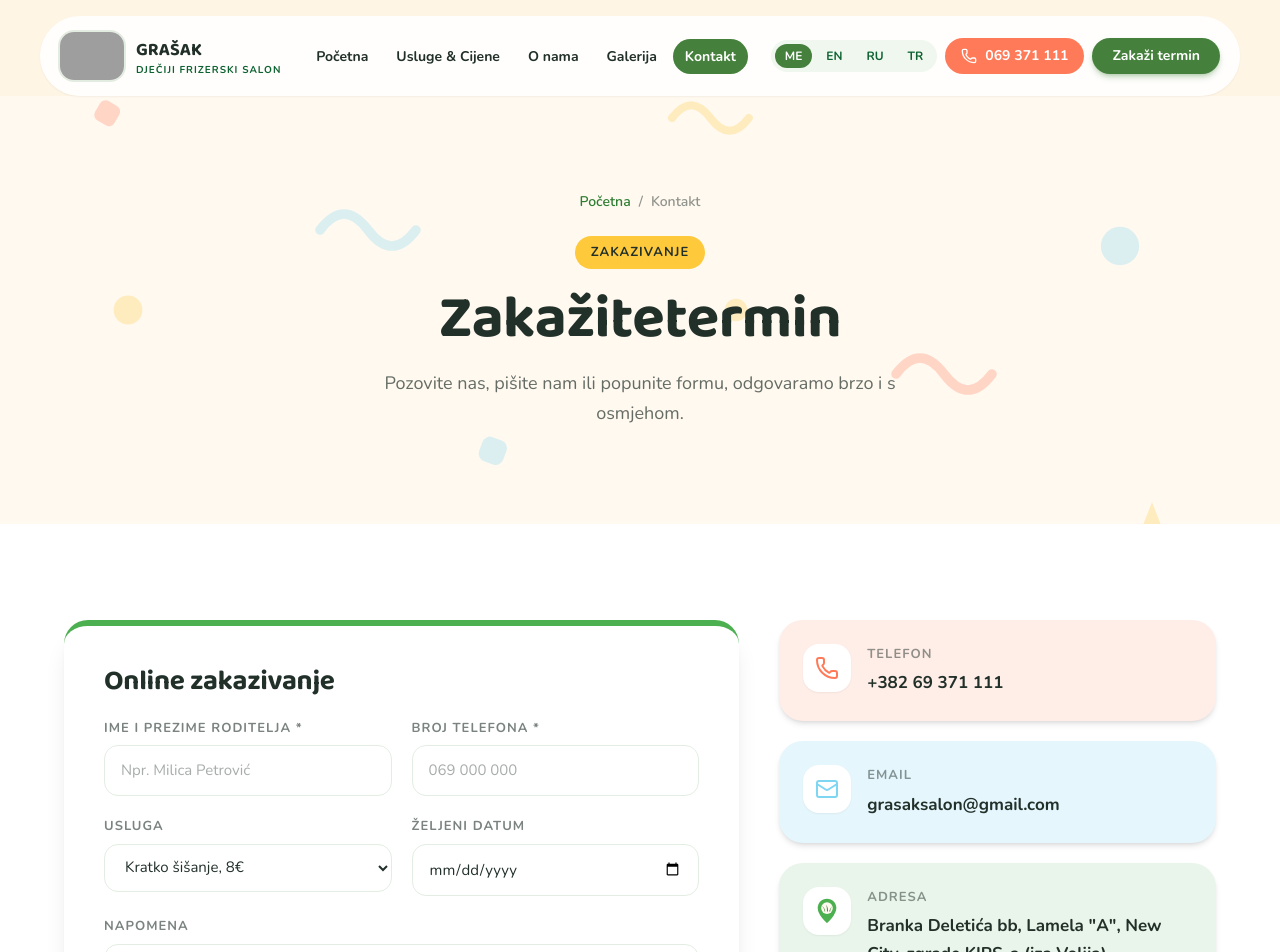
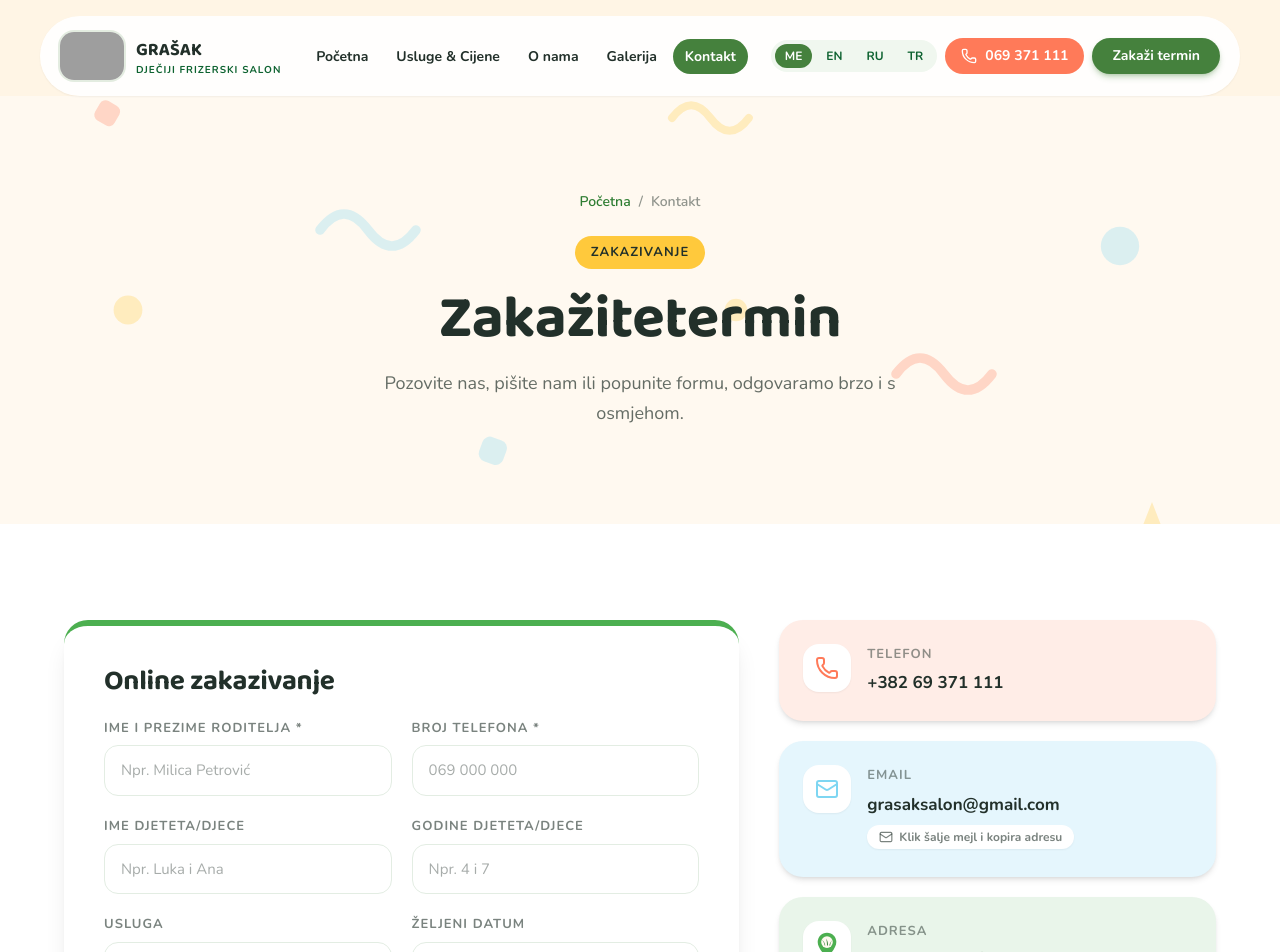
Before and after one commit to radovansusic/grasak-website, a React (Vite) app: page /kontakt in a window 1280 px wide. Shown: the top 952 px of the page. Built offline with nearby package versions, Linux system fonts and the light colour scheme; grey boxes are pictures that could not be loaded.

Commit message:
feat: vektorski logo, broj recenzija, polja dijete/godine u formi

```diff
--- a/index.html
+++ b/index.html
@@ -4,7 +4,7 @@
     <meta charset="UTF-8" />
     <meta name="viewport" content="width=device-width, initial-scale=1.0" />
     <meta name="description" content="Grašak — prvi dječiji frizerski salon u Crnoj Gori. Bez suza. Bez straha. Samo osmjesi i super frizure!" />
-    <link rel="icon" type="image/jpeg" href="/logo.jpg" />
+    <link rel="icon" type="image/png" href="/logo-192.png" />
     <link rel="preconnect" href="https://fonts.googleapis.com" />
     <link rel="preconnect" href="https://fonts.gstatic.com" crossorigin />
     <link
@@ -13,7 +13,7 @@
     />
     <title>Grašak — Dječiji frizerski salon | Podgorica</title>
     <meta name="theme-color" content="#45813D" />
-    <link rel="apple-touch-icon" href="/logo.jpg" />
+    <link rel="apple-touch-icon" href="/logo-192.png" />
     <meta property="og:type" content="website" />
     <meta property="og:title" content="Grašak — Dječiji frizerski salon | Podgorica" />
     <meta property="og:description" content="Prvi dječiji frizerski salon u Crnoj Gori. Bez straha, kroz igru — samo osmjesi i super frizure! Šišanje od 8€, svaki dan osim ponedjeljka." />
--- a/scripts/fetch-assets.mjs
+++ b/scripts/fetch-assets.mjs
@@ -48,7 +48,9 @@ const ASSETS = {
   'real-tri_za_ustedu.jpg': 'https://grasaksalon.me/images/tri_za_ustedu.jpg',
   'real-prvo_sisanje.jpg': 'https://grasaksalon.me/images/prvo_sisanje.jpg',
   'real-nikola.jpg': 'https://grasaksalon.me/images/nikola.jpg',
-  'logo.jpg': 'https://raw.githubusercontent.com/radovansusic/grasak-website/main/public/images/logo-large.jpg',
+  'logo.png': 'https://www.kimi.com/apiv2-files/sign-obj/kimi-fs%2Ffiles%2Fblob%2Feafb28733741d34d7ddb89db008bbf298edb0c6c823df8698e9454f2cfab55c5?filename=logo.png&sig=YDuKkSELuDQb19-cMfz_WOB1ZLLrYK96gYeAWUG-Sms=&t=o',
+  'logo-footer.png': 'https://www.kimi.com/apiv2-files/sign-obj/kimi-fs%2Ffiles%2Fblob%2F475588b025f589562bb916386c9fa9bb5715f434554e4f54f2b1d082869de555?filename=logo-footer.png&sig=u9JEXxNRyzADrahfMqo30kFSRF_PVeyQYR5IhW1q_kQ=&t=o',
+  'logo-192.png': 'https://www.kimi.com/apiv2-files/sign-obj/kimi-fs%2Ffiles%2Fblob%2Fee4045d08950c26e53a354fe99be410a9f256c72ffa6e963e98d62784d3cecf3?filename=logo-192.png&sig=4xCiDLiosklOiv7tumLjI9tyxCiFwcGD2FV5Y742pFA=&t=o',
 }
 
 let failed = 0
--- a/src/components/BookingForm.tsx
+++ b/src/components/BookingForm.tsx
@@ -77,6 +77,21 @@ export default function BookingForm() {
               />
             </div>
             <div className="grid gap-4 sm:grid-cols-2">
+              <input
+                placeholder={tr('booking.childName')}
+                className={inputCls}
+                aria-label={tr('booking.childName')}
+              />
+              <input
+                type="text"
+                inputMode="numeric"
+                pattern="[0-9]+"
+                placeholder={tr('booking.childAge')}
+                className={inputCls}
+                aria-label={tr('booking.childAge')}
+              />
+            </div>
+            <div className="grid gap-4 sm:grid-cols-2">
               <select required defaultValue="" className={inputCls} aria-label={tr('booking.serviceLabel')}>
                 <option value="" disabled>
                   {tr('booking.selectService')}
--- a/src/components/Footer.tsx
+++ b/src/components/Footer.tsx
@@ -28,7 +28,7 @@ export default function Footer() {
       >
         <div>
           <span className="flex items-center gap-3">
-            <img src="/logo.jpg" alt="Grašak" className="h-14 w-auto rounded-xl ring-2 ring-white/20" />
+            <img src="/logo-footer.png" alt="Grašak" className="h-14 w-auto rounded-xl ring-2 ring-white/20" />
             <span className="font-display text-2xl font-bold text-white">GRAŠAK</span>
           </span>
           <p className="mt-4 text-sm leading-relaxed">
--- a/src/components/Navbar.tsx
+++ b/src/components/Navbar.tsx
@@ -73,7 +73,7 @@ export default function Navbar() {
       >
         <Link to="/" className="flex items-center gap-3" onClick={() => setOpen(false)}>
           <img
-            src="/logo.jpg"
+            src="/logo.png"
             alt="Grašak logo"
             className={cn(
               'w-auto rounded-xl ring-2 ring-grass/15 transition-all duration-300',
--- a/src/components/PageLoader.tsx
+++ b/src/components/PageLoader.tsx
@@ -37,7 +37,7 @@ export default function PageLoader() {
           aria-hidden="true"
         >
           <motion.img
-            src="/logo.jpg"
+            src="/logo.png"
             alt=""
             initial={{ rotate: 0, scale: 0.85, opacity: 0 }}
             animate={{ rotate: 360, scale: 1, opacity: 1 }}
--- a/src/data/reviews.ts
+++ b/src/data/reviews.ts
@@ -6,6 +6,8 @@ export const GOOGLE_MAPS_URL =
   'https://www.google.com/maps/place/GRAŠAK/data=!4m2!3m1!1s0x0:0x1ae339b0be9d7c95'
 
 export const GOOGLE_RATING = 4.5
+
+export const GOOGLE_REVIEW_COUNT = 50
 
 export interface Review {
   name: string
--- a/src/pages/Home.tsx
+++ b/src/pages/Home.tsx
@@ -2,7 +2,7 @@ import { Link } from 'react-router'
 import { motion } from 'framer-motion'
 import type { Variants } from 'framer-motion'
 import { Scissors, Smile, Star, Instagram, MapPin, Heart, ChevronLeft, ChevronRight, ExternalLink } from 'lucide-react'
-import { reviews, GOOGLE_MAPS_URL, GOOGLE_RATING } from '@/data/reviews'
+import { reviews, GOOGLE_MAPS_URL, GOOGLE_RATING, GOOGLE_REVIEW_COUNT } from '@/data/reviews'
 import { useRef } from 'react'
 import SectionHeading from '@/components/SectionHeading'
 import PriceCard from '@/components/PriceCard'
@@ -302,7 +302,7 @@ export default function Home() {
           <SectionHeading
             eyebrow={tr('home.revEyebrow')}
             title={tr('home.revTitle')}
-            sub={tr('home.revSub')}
+            sub={tr('home.revSub', { count: GOOGLE_REVIEW_COUNT })}
           />
           <div className="relative">
             <motion.div
--- a/src/pages/Kontakt.tsx
+++ b/src/pages/Kontakt.tsx
@@ -192,6 +192,21 @@ function BookingFormCard() {
             <div className="grid gap-5 sm:grid-cols-2">
               <label className="flex flex-col gap-1.5">
                 <span className="text-[13px] font-bold uppercase tracking-[0.08em]" style={{ color: `${INK}99` }}>
+                  {tr('kontakt.childName')}
+                </span>
+                <input type="text" className={inputCls} placeholder={tr('kontakt.childNamePh')} />
+              </label>
+              <label className="flex flex-col gap-1.5">
+                <span className="text-[13px] font-bold uppercase tracking-[0.08em]" style={{ color: `${INK}99` }}>
+                  {tr('kontakt.childAge')}
+                </span>
+                <input type="text" inputMode="numeric" className={inputCls} placeholder={tr('kontakt.childAgePh')} />
+              </label>
+            </div>
+
+            <div className="grid gap-5 sm:grid-cols-2">
+              <label className="flex flex-col gap-1.5">
+                <span className="text-[13px] font-bold uppercase tracking-[0.08em]" style={{ color: `${INK}99` }}>
                   {tr('kontakt.serviceLabel')}
                 </span>
                 <select className={inputCls} defaultValue={SERVICES[0]}>
@@ -244,6 +259,16 @@ function BookingFormCard() {
 
 function InfoCards() {
   const { tr } = useLang()
+  const [copied, setCopied] = useState(false)
+  const onCopy = (text: string) => {
+    try {
+      navigator.clipboard.writeText(text)
+      setCopied(true)
+      setTimeout(() => setCopied(false), 2000)
+    } catch {
+      /* ignore */
+    }
+  }
   const INFO_CARDS = [
     {
       icon: Phone,
@@ -257,7 +282,8 @@ function InfoCards() {
       icon: Mail,
       title: tr('kontakt.email'),
       value: 'grasaksalon@gmail.com',
-      href: 'mailto:grasaksalon@gmail.com',
+      href: 'mailto:grasaksalon@gmail.com?subject=Upit%20-%20Gra%C5%A1ak%20salon',
+      copy: 'grasaksalon@gmail.com',
       bg: '#E5F6FD',
       accent: SKY,
     },
@@ -266,7 +292,7 @@ function InfoCards() {
       title: tr('kontakt.address'),
       value: tr('kontakt.addressValue'),
       extra: tr('kontakt.parking'),
-      href: 'https://share.google/CnE83gNRY2AHknR45',
+      href: 'https://www.google.com/maps/place/GRAŠAK/data=!4m2!3m1!1s0x0:0x1ae339b0be9d7c95',
       bg: '#E9F5EA',
       accent: GRASS,
     },
@@ -301,6 +327,7 @@ function InfoCards() {
         <motion.a
           key={card.title}
           href={card.href}
+          onClick={'copy' in card && card.copy ? () => onCopy(card.copy as string) : undefined}
           target={card.href.startsWith('http') ? '_blank' : undefined}
           rel="noreferrer"
           initial={{ opacity: 0, x: 40 }}
@@ -334,6 +361,15 @@ function InfoCards() {
               <span className="mt-1.5 flex items-center gap-1.5 text-sm font-semibold" style={{ color: GRASS_DEEP }}>
                 <Car size={16} />
                 {card.extra}
+              </span>
+            )}
+            {'copy' in card && card.copy && (
+              <span
+                className="mt-1.5 inline-flex items-center gap-1.5 rounded-full bg-white px-3 py-1 text-xs font-bold shadow-sm"
+                style={{ color: copied ? GRASS_DEEP : `${INK}99` }}
+              >
+                {copied ? <CheckCircle2 size={14} /> : <Mail size={14} />}
+                {copied ? tr('kontakt.copied') : tr('kontakt.emailHint')}
               </span>
             )}
           </span>
```
